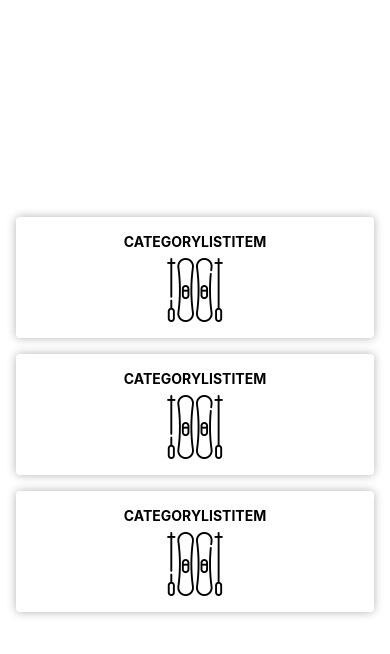
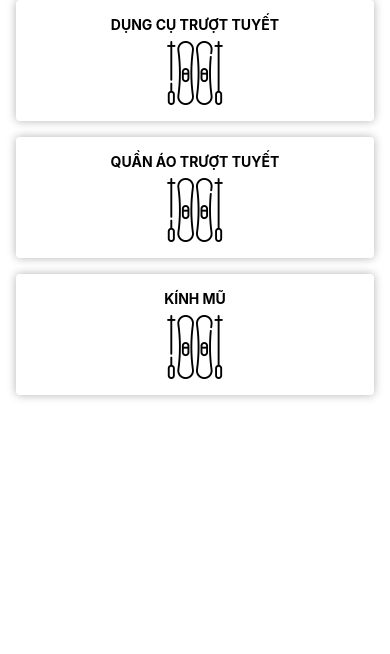
Before and after one commit to nhim175/demo-react-native, a React Native app: screen / in a window 390 px wide. Shown: the top 654 px of the page. Built offline with nearby package versions, Linux system fonts and the light colour scheme.

Commit message:
Add FlatList

```diff
--- a/App.js
+++ b/App.js
@@ -1,15 +1,28 @@
 import React from 'react';
-import { StyleSheet, Text, View } from 'react-native';
+import { StyleSheet, Text, ScrollView, View, FlatList } from 'react-native';
 import CategoryListItem from './components/CategoryListItem';
 
 export default class App extends React.Component {
+  constructor(props) {
+    super(props);
+    this.state = {
+      categories: [
+        { id: 1, name: 'Dụng cụ trượt tuyết' },
+        { id: 2, name: 'Quần áo trượt tuyết' },
+        { id: 3, name: 'Kính mũ' }
+      ]
+    };
+  }
+
   render() {
+    const { categories } = this.state;
     return (
-      <View style={styles.container}>
-        <CategoryListItem />
-        <CategoryListItem />
-        <CategoryListItem />
-      </View>
+      <FlatList
+        data={categories}
+        renderItem={({ item }) => <CategoryListItem category={item} />}
+        keyExtractor={item => `${item.id}`}
+        contentContainerStyle={{ paddingLeft: 16, paddingRight: 16 }}
+      />
     );
   }
 }
--- a/components/CategoryListItem.js
+++ b/components/CategoryListItem.js
@@ -3,9 +3,10 @@ import { Image, Text, View, StyleSheet } from 'react-native';
 import SkiiImage from '../assets/skii.png';
 
 export default function CategoryListItem(props) {
+  const { category } = props;
   return (
     <View style={styles.container}>
-      <Text style={styles.title}>CategoryListItem</Text>
+      <Text style={styles.title}>{category.name}</Text>
       <Image style={styles.categoryImage} source={SkiiImage} />
     </View>
   );
```
